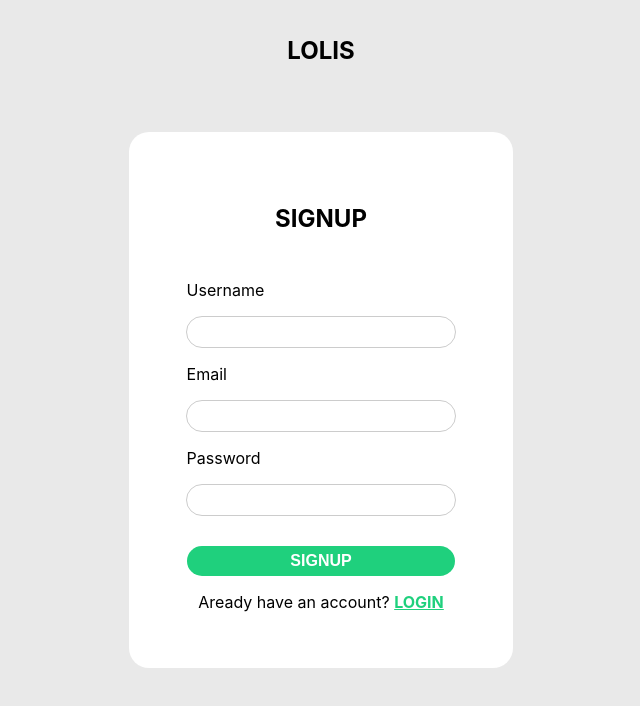
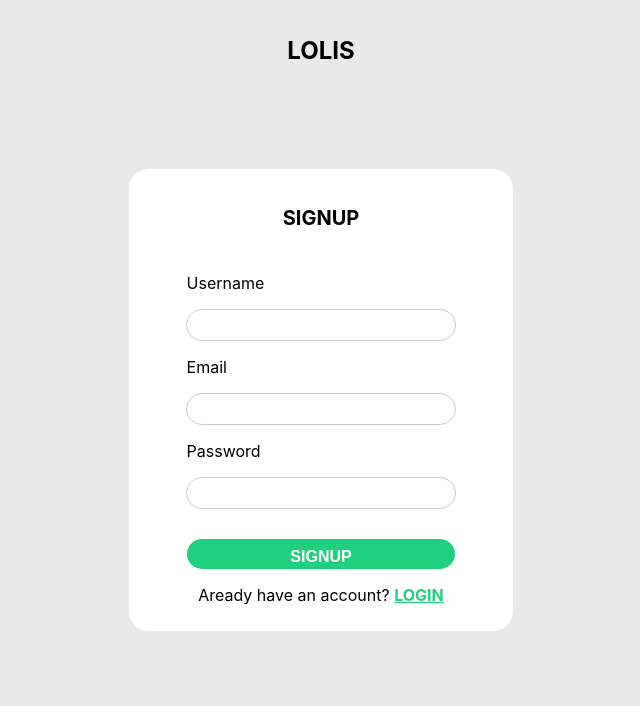
Before and after one commit to ugiv/lolis, a React (Create React App) app: page /signup in a window 1280 px wide. Shown: the top 706 px of the page, without its empty margins (319-959 px from the left). Built offline with nearby package versions, Linux system fonts and the light colour scheme.

Commit message:
create dashboard screen

```diff
--- a/src/App.js
+++ b/src/App.js
@@ -4,6 +4,7 @@ import Login from './screens/Login';
 import { Routes, Route } from 'react-router-dom';
 import Signup from './screens/Signup';
 import Layout from './screens/Layout';
+import Dashboard from './screens/dashboard';
 
 function App() {
   return (
@@ -13,6 +14,7 @@ function App() {
           <Route index element={<Home />} />
           <Route path='/login' element={<Login />} />
           <Route path='/signup' element={<Signup />} />
+          <Route path='/dashboard' element={<Dashboard />} />
         </Route>
       </Routes>
     </div>
--- /dev/null
+++ b/src/components/TodoCard.js
@@ -0,0 +1,17 @@
+import { StyledButtonSolidGreenTodoCard, StyledLeftText, StyledTodoCard } from "../styled/TodoCard.styled";
+
+export default function TodoCard({props}){
+    const {title, description, date, status} = props;
+    return (
+        <StyledTodoCard>
+            <StyledLeftText>
+                <h5>{title}</h5>
+                <p>{description}</p>
+                <p>{date}</p>
+            </StyledLeftText>
+            <StyledButtonSolidGreenTodoCard>
+                <p>{status}</p>
+            </StyledButtonSolidGreenTodoCard>
+        </StyledTodoCard>
+    );
+}
--- /dev/null
+++ b/src/data/dummy.js
@@ -0,0 +1,12 @@
+
+
+export const userData = {
+    "username": "ugi valentino",
+    "email": "ugivalentino@gmail.com",
+    "password": "ugiee123",
+    "todo": [
+        {"title": "Makan siang", "description": "sebagai energi harian", "date": "today", "status": "in progress"},
+        {"title": "Makan malam", "description": "sebagai energi harian", "date": "tomorrow", "status": "in list"},
+        {"title": "Landing page UI/UX", "description": "This landing page aim for attract user to use service.", "date": "8/23/2024", "status": "in list"},
+    ]
+}
--- a/src/screens/Home.js
+++ b/src/screens/Home.js
@@ -13,7 +13,6 @@ export default function Home() {
                     <StyledSolidLittleButtonBlack>
                         <Link to="/login" style={{color: "white", textDecoration: 'none', fontWeight: "bold"}}>Login</Link>
                     </StyledSolidLittleButtonBlack>
-
                 </div>
             </StyledHeaderSpaceBetween>
         </StyledBodyLightGreen>
--- a/src/screens/Login.js
+++ b/src/screens/Login.js
@@ -1,14 +1,23 @@
-import { Link } from "react-router-dom";
-import { StyledBody, StyledBoxMedium, StyledHeaderCenter, StyledInput, StyledLabelInput, StyledSubmitButton } from "../styled/global.styled";
+import { Link, useNavigate } from "react-router-dom";
+import {
+        StyledBody, StyledBoxMedium,
+        StyledHeaderCenter, StyledInput,
+        StyledLabelInput, StyledSubmitButton
+} from "../styled/global.styled";
+
 
 export default function Login() {
+    let navigate = useNavigate();
+    const handleLogin = () => {
+        navigate("/dashboard");
+    }
     return (
         <StyledBody>
             <StyledHeaderCenter>
                 <h2>LOLIS</h2>
             </StyledHeaderCenter>
             <StyledBoxMedium>
-                <h4 style={{fontSize: 24}}>LOGIN</h4>
+                <h4 style={{fontSize: 20}}>LOGIN</h4>
                 <StyledLabelInput>
                     <p>Email</p>
                 </StyledLabelInput>
@@ -22,7 +31,7 @@ export default function Login() {
                     <input type="text" />
                 </StyledInput>
                 <StyledSubmitButton>
-                    <input type="submit" value="LOGIN" />
+                    <input type="submit" value="LOGIN" onClick={() => handleLogin()}/>
                 </StyledSubmitButton>
                 <p>Don't have an account? <Link to="/signup" style={{color: "#1FD07D", fontWeight: "bold", cursor: "pointer"}}>SIGNUP</Link></p>
             </StyledBoxMedium>
--- a/src/screens/Signup.js
+++ b/src/screens/Signup.js
@@ -8,7 +8,7 @@ export default function Signup(){
                 <h2>LOLIS</h2>
             </StyledHeaderCenter>
             <StyledBoxMedium>
-                <h4 style={{fontSize: 24}}>SIGNUP</h4>
+                <h4 style={{fontSize: 20}}>SIGNUP</h4>
                 <StyledLabelInput>
                     <p>Username</p>
                 </StyledLabelInput>
--- /dev/null
+++ b/src/screens/dashboard.js
@@ -0,0 +1,40 @@
+import { StyledBodyLightGreen, StyledBoxFourtyPercent, StyledBoxLarge, StyledHeaderSpaceBetween, StyledImageLarge, StyledSolidLittleButtonGreen } from "../styled/global.styled";
+import hero from '../images/hero.png';
+import TodoCard from "../components/TodoCard";
+import { userData } from "../data/dummy";
+
+const data = userData.todo;
+
+export default function Dashboard(){
+    console.log(data[0]);
+    return (
+        <StyledBodyLightGreen>
+            <StyledHeaderSpaceBetween>
+                <h2>LOLIS</h2>
+                <div style={{width: 300, display: "flex", flexDirection: "rows", justifyContent: "space-between", alignItems: "center"}}>
+                    <p>List Todo</p>
+                    <p>History</p>
+                    <StyledSolidLittleButtonGreen>
+                        <p>Create New</p>
+                    </StyledSolidLittleButtonGreen>
+                </div>
+            </StyledHeaderSpaceBetween>
+            <StyledBoxLarge>
+                <StyledBoxFourtyPercent>
+                    <StyledImageLarge>
+                        <img src={hero} alt="hero"/>
+                    </StyledImageLarge>
+                    <p>jdfjkhjkeahf</p>
+                    <h4>IT'S YOUR <br/> LIST OF THE DAYS</h4>
+                </StyledBoxFourtyPercent>
+                <StyledBoxFourtyPercent>
+                    {
+                        data.map(card => {
+                            return <TodoCard props={card} />
+                        })
+                    }
+                </StyledBoxFourtyPercent>
+            </StyledBoxLarge>
+        </StyledBodyLightGreen>
+    );
+}
--- /dev/null
+++ b/src/styled/TodoCard.styled.js
@@ -0,0 +1,48 @@
+import styled from "styled-components";
+
+
+export const StyledTodoCard = styled.div`
+    position: relative;
+    width: 100%;
+    height: 130px;
+    margin: 20px 0;
+    background-color: white;
+    border-radius: 10px;
+    display: flex;
+    flex-direction: rows;
+    justify-content: space-between;
+    align-items: flex-start;
+`;
+
+export const StyledLeftText = styled.div`
+    width: 90%;
+    margin: 10px 5%;
+    display: flex;
+    flex-direction: column;
+    justify-content: flex-start;
+    align-items: flex-start;
+    h5 {
+        font-size: 18px;
+        line-height: 0;
+        margin: 15px 0;
+        color: #1FD07D;
+    }
+
+    p {
+        font-size: 14px;
+        line-height: 0;
+        color: #454343;
+    }
+`;
+
+export const StyledButtonSolidGreenTodoCard = styled.div`
+    position: absolute;
+    bottom: 15px;
+    right: 15px;
+    padding: 0 15px;
+    background: #1FD07D;
+    line-height: 0;
+    border-radius: 5px;
+    color: white;
+    font-weight: bold;
+`;
--- a/src/styled/global.styled.js
+++ b/src/styled/global.styled.js
@@ -17,6 +17,10 @@ export const StyledBodyLightGreen = styled.div`
     width: 100%;
     height: 100%;
     background-color: #E2FFF1;
+    display: flex;
+    flex-direction: column;
+    justify-content: center;
+    align-items: center;
 `;
 
 export const StyledHeaderCenter = styled.div`
@@ -41,11 +45,33 @@ export const StyledHeaderSpaceBetween = styled.div`
     justify-content: space-between;
     align-items: center;
 `;
+export const StyledBoxLarge = styled.div`
+    position: relative;
+    width: 90%;
+    height: 80%;
+    margin-top: 5%;
+    display: flex;
+    flex-direction: rows;
+    justify-content: space-between;
+    align-items: flex-start;
+`;
+
+export const StyledBoxFourtyPercent = styled.div`
+    position: relative;
+    width: 40%;
+    hight: auto;
+    margin: 0;
+    display: flex;
+    flex-direction: column;
+    justify-content: flex-start;
+    align-items: center;
+`;
+
 export const StyledBoxMedium = styled.div`
-    position: relative;
+position: relative;
     width: 30%;
     height: auto;
-    padding: 40px 0;
+    padding: 10px 0;
     border-radius: 20px;
     background-color: white;
     display: flex;
@@ -57,6 +83,7 @@ export const StyledBoxMedium = styled.div`
         border: 1px solid #1FD07D;
     }
 `;
+
 
 export const StyledInput = styled.div`
     width: 70%;
@@ -96,6 +123,7 @@ export const StyledSubmitButton = styled.div`
     justify-content: center;
     align-items: center;
     margin-top: 30px;
+
     input {
         width: 90%;
         height: 90%;
@@ -103,6 +131,7 @@ export const StyledSubmitButton = styled.div`
         border: none;
         font-weight: bold;
         font-size: 16px;
+        line-height: 2;
         color: white;
         cursor: pointer;
     }
@@ -120,6 +149,20 @@ export const StyledSolidLittleButtonBlack = styled.div`
     border-radius: 10px;
 `;
 
+export const StyledSolidLittleButtonGreen = styled.div`
+    padding: 0px 15px;
+    display: flex;
+    flex-direction: column;
+    justify-content: center;
+    align-items: center;
+    background-color: #1FD07D;
+    border: 1px solid #1FD07D;
+    border-radius: 10px;
+    color: white;
+    font-weight: bold;
+    line-height: 0.5;
+`;
+
 export const StyledHollowLittleButtonBlack = styled.div`
     height: 40px;
     width: 80px;
@@ -130,3 +173,13 @@ export const StyledHollowLittleButtonBlack = styled.div`
     border: 1px solid black;
     border-radius: 10px;
 `;
+
+export const StyledImageLarge = styled.div`
+    width: 100%;
+    height: auto;
+
+    img {
+        width: 100%;
+        height: auto;
+    }
+`;
```
Also changed, not shown: src/images/hero.png (added).
